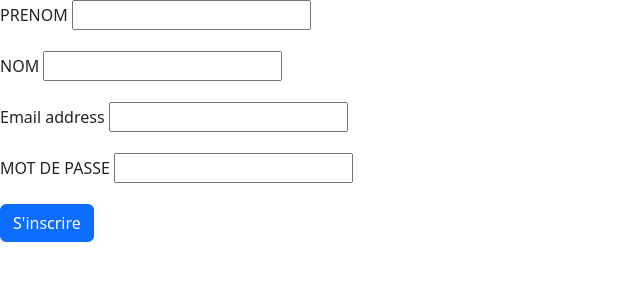
After one commit to fassa108/JOJ_News, a Django app: page /inscription/ in a window 1280 px wide. The commit adds this page. Shown: the top 300 px of the page, without its empty margins (0-640 px from the left). Run offline with Django 5.2, Linux system fonts and the light colour scheme.

Commit message:
connexion et inscription valide

```diff
--- a/blog/forms.py
+++ b/blog/forms.py
@@ -2,7 +2,7 @@
 
 from django import forms
 
-from .models import Categorie, Article, Commentaire
+from .models import Categorie, Article, Commentaire, Inscription
 
 
 class CategorieForm(forms.ModelForm):
@@ -10,8 +10,6 @@ class CategorieForm(forms.ModelForm):
     class Meta :
         model = Categorie
         fields = ['nom']
-
-
 
 
 class ArticleForm(forms.ModelForm) :
@@ -25,3 +23,9 @@ class CommentaireForm(forms.ModelForm):
     class Meta:
         model = Commentaire
         fields = ['contenu']
+
+
+class InscriptionForm(forms.ModelForm):
+    class Meta:
+        model = Inscription
+        fields = ['nom', 'prenom', 'email', 'mot_de_passe']
--- a/blog/models.py
+++ b/blog/models.py
@@ -29,3 +29,21 @@ class Commentaire(models.Model) :
 
     def __str__(self):
         return f"{self.auteur} - {self.article}"
+
+
+class Inscription(models.Model):
+    nom = models.CharField(max_length=100)
+    prenom = models.CharField(max_length=100)
+    email = models.EmailField()
+    mot_de_passe = models.CharField(max_length=100)
+
+    def __str__(self):
+        return f"{self.nom}"
+
+
+# class Connexion(models.Model):
+#     email = models.EmailField()
+#     mot_de_passe = models.CharField(max_length=100)
+
+#     def __str__(self):
+#         return f"{self.email}"
--- /dev/null
+++ b/blog/templates/inscription.html
@@ -0,0 +1,33 @@
+<!DOCTYPE html>
+<html lang="fr">
+<head>
+    <meta charset="UTF-8">
+    <meta name="viewport" content="width=device-width, initial-scale=1.0">
+    <title>Inscription</title>
+    <link href="https://cdn.jsdelivr.net/npm/bootstrap@5.3.8/dist/css/bootstrap.min.css" rel="stylesheet" integrity="sha384-sRIl4kxILFvY47J16cr9ZwB07vP4J8+LH7qKQnuqkuIAvNWLzeN8tE5YBujZqJLB" crossorigin="anonymous">
+</head>
+<body>
+    <form method="post">
+        {% csrf_token %}
+        <div class="mb-3">
+            <label for="prenom" class="form-label">PRENOM</label>
+            {{form.prenom}}
+        </div>
+        <div class="mb-3">
+            <label for="nom" class="form-label">NOM</label>
+            {{form.nom}}
+        </div>
+        <div class="mb-3">
+            <label for="email" class="form-label">Email address</label>
+            {{form.email}}
+        </div>
+        <div class="mb-3">
+            <label for="mot_de_passe" class="form-label">MOT DE PASSE</label>
+            {{form.mot_de_passe}}
+        </div>
+        <button type="submit" class="btn btn-primary">S'inscrire</button>
+    </form>
+
+
+</body>
+</html>
--- a/blog/urls.py
+++ b/blog/urls.py
@@ -11,6 +11,6 @@ urlpatterns = [
     path('detail/<int:pk>/', views.detail, name = 'detail'),
     path('modifier/<int:pk>/', views.CommentUpdateView.as_view(), name = 'modifier_commentaire'),
     path('supprimer/<int:pk>/', views.CommentDeleteView.as_view(), name = 'supprimer_commentaire'),
-
-
+    path('', views.connexion, name = 'connexion'),
+    path('inscription/', views.inscription, name = 'inscription'),
 ]
--- a/blog/views.py
+++ b/blog/views.py
@@ -1,10 +1,14 @@
 from django.shortcuts import get_object_or_404, redirect, render
 
-from blog.forms import CommentaireForm
+from blog.forms import CommentaireForm, InscriptionForm
 from blog.models import Article, Commentaire
 from django.contrib.auth.mixins import UserPassesTestMixin, LoginRequiredMixin
 from django.views.generic import UpdateView, DeleteView
 from django.urls import reverse_lazy
+from django.shortcuts import redirect
+from django.contrib.auth import login
+from django.contrib.auth.models import User
+from django.contrib.auth import authenticate, login
 
 # Create your views here.
 def accueil(request) :
@@ -66,3 +70,36 @@ class CommentDeleteView(LoginRequiredMixin, UserPassesTestMixin, DeleteView):
 
     def get_success_url(self):
         return reverse_lazy('detail', kwargs={'pk': self.object.article.pk})
+
+def inscription(request):
+    if request.method == 'POST':
+        form = InscriptionForm(request.POST)
+        if form.is_valid():
+            user = User.objects.create_user(
+                first_name=form.cleaned_data['nom'],
+                last_name=form.cleaned_data['prenom'],
+                username=form.cleaned_data['email'],
+                email=form.cleaned_data['email'],
+                password=form.cleaned_data['mot_de_passe']
+            )
+            login(request, user)
+            return redirect('accueil')
+    else:
+        form = InscriptionForm()
+    return render(request, 'inscription.html', {'form': form})
+
+def connexion(request):
+    if request.method == 'POST':
+        if request.user.is_authenticated:
+            return redirect('accueil')
+
+        email = request.POST['email']
+        mot_de_passe = request.POST['mot_de_passe']
+
+        user = authenticate(request, username=email, password=mot_de_passe)
+
+        if user is not None:
+            login(request, user)
+            return redirect('inscription')
+
+    return render(request, 'connexion.html')
--- a/requirements.txt
+++ b/requirements.txt
@@ -1,3 +1,5 @@
 asgiref==3.11.1
 Django==6.0.3
 sqlparse==0.5.5
+dotenv
+mysqlclient
```
Also changed, not shown: blog/admin.py (+10 -1 lines), blog/templates/connexion.html (added, +25 -0 lines), templates/base.html (+10 -0 lines), blog/migrations/0003_inscription.py (added).
